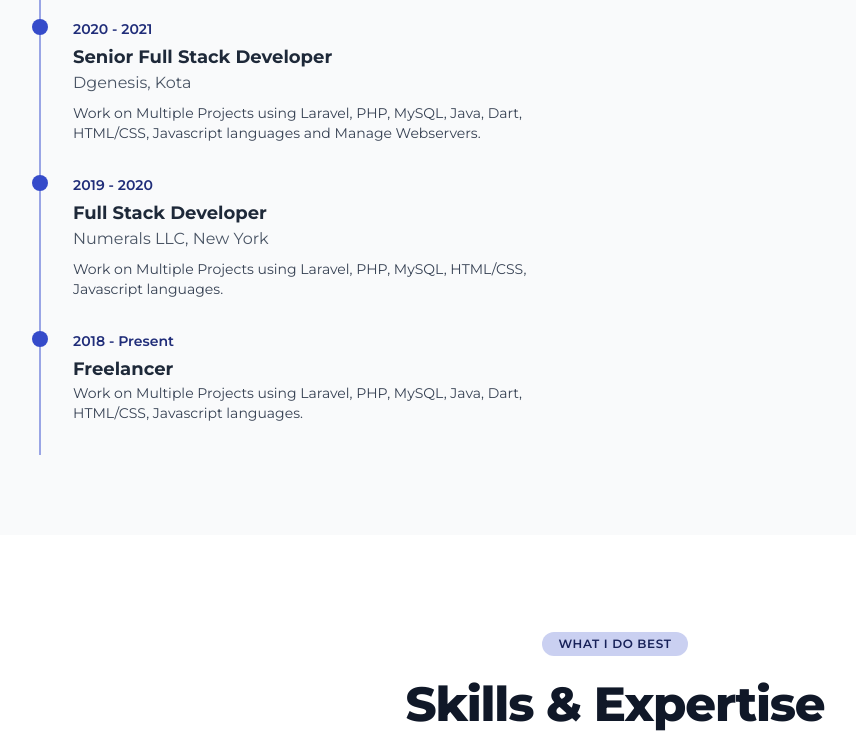
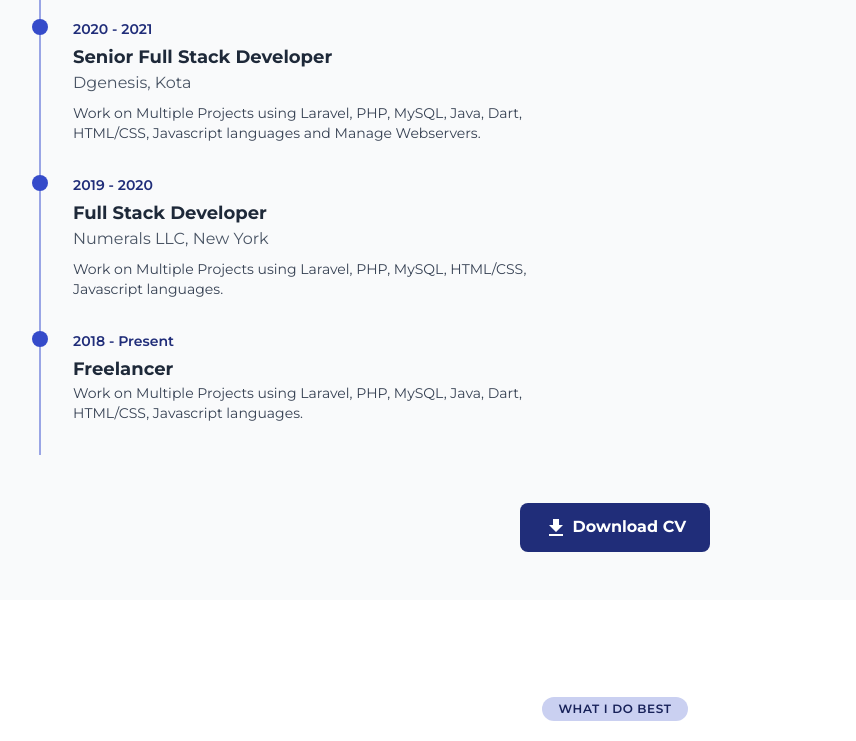
Before and after one commit to mr-chetan/mr-chetan.github.io, a website built with Vite: page index.html in a window 1280 px wide. Shown: the part 2626-3367 px from the top of the page, without its empty margins (25-881 px from the left). Built offline with nearby package versions, Linux system fonts and the light colour scheme; what @alpinejs/anchor, @alpinejs/intersect, @alpinejs/morph, @alpinejs/resize would draw is missing.

Commit message:
Add download link for CV in the CV section

```diff
--- a/src/html/section/cv.html
+++ b/src/html/section/cv.html
@@ -1,5 +1,5 @@
 <!-- CV Section -->
-<section id="cv" class="dark:bg-dark-900 bg-gray-50 py-20">
+<section id="cv" class="dark:bg-dark-900 bg-gray-50 pt-20 pb-12">
     <div class="container mx-auto px-6">
         <div class="mx-auto max-w-6xl">
             <div class="grid grid-cols-1 gap-16 lg:grid-cols-2">
@@ -89,6 +89,26 @@
                     </div>
                 </div>
             </div>
+            <div class="pt-12 text-center">
+                <a
+                    href="/Chetans-CV.pdf"
+                    target="_blank"
+                    rel="noopener noreferrer"
+                    class="bg-primary-600 hover:bg-primary-700 dark:bg-primary-600 dark:hover:bg-primary-500 inline-block rounded-lg px-6 py-3 font-bold text-white transition duration-300"
+                >
+                    <span class="align-middle">
+                        <svg
+                            class="inline-block size-6"
+                            fill="currentColor"
+                            viewBox="0 0 24 24"
+                            xmlns="http://www.w3.org/2000/svg"
+                        >
+                            <path d="M19 9h-4V3H9v6H5l7 7 7-7ZM5 18v2h14v-2H5Z"></path>
+                        </svg>
+                        Download CV
+                    </span>
+                </a>
+            </div>
         </div>
     </div>
 </section>
```
